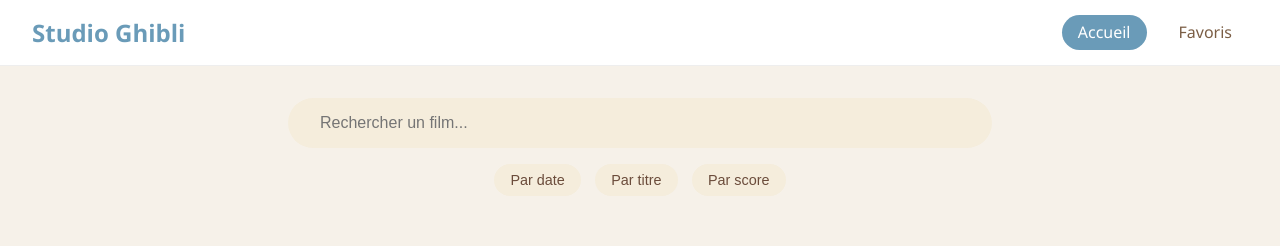
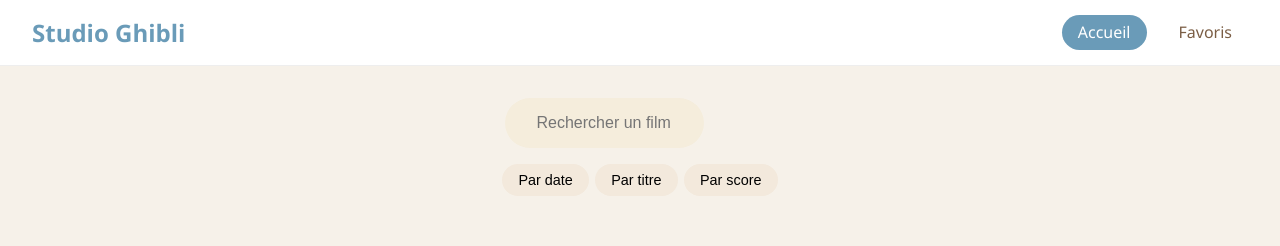
Before and after one commit to komiifo/ghibli-app, a React (Vite) app: page / in a window 1280 px wide. Shown: the top 246 px of the page. Built offline with nearby package versions, Linux system fonts and the light colour scheme; no server answers.

Commit message:
Update Header.jsx

```diff
--- a/src/components/Header.jsx
+++ b/src/components/Header.jsx
@@ -14,27 +14,30 @@ const Header = () => {
 
   return (
     <header className="header">
-      <input
-        type="text"
-        placeholder="Rechercher un film..."
-        onChange={(e) => setSearch(e.target.value)}
-      />
-      <div className="sort-buttons">
+      <div className="search-container">
+        <input
+          type="text"
+          placeholder="Rechercher un film..."
+          onChange={(e) => setSearch(e.target.value)}
+          className="search-input"
+        />
+      </div>
+      <div className="sort-container">
         <button
+          className={`sort-button ${sortBy === "date" ? "active" : ""}`}
           onClick={() => handleSort("date")}
-          className={sortBy === "date" ? "active" : ""}
         >
           Par date
         </button>
         <button
+          className={`sort-button ${sortBy === "title" ? "active" : ""}`}
           onClick={() => handleSort("title")}
-          className={sortBy === "title" ? "active" : ""}
         >
           Par titre
         </button>
         <button
+          className={`sort-button ${sortBy === "score" ? "active" : ""}`}
           onClick={() => handleSort("score")}
-          className={sortBy === "score" ? "active" : ""}
         >
           Par score
         </button>
```
